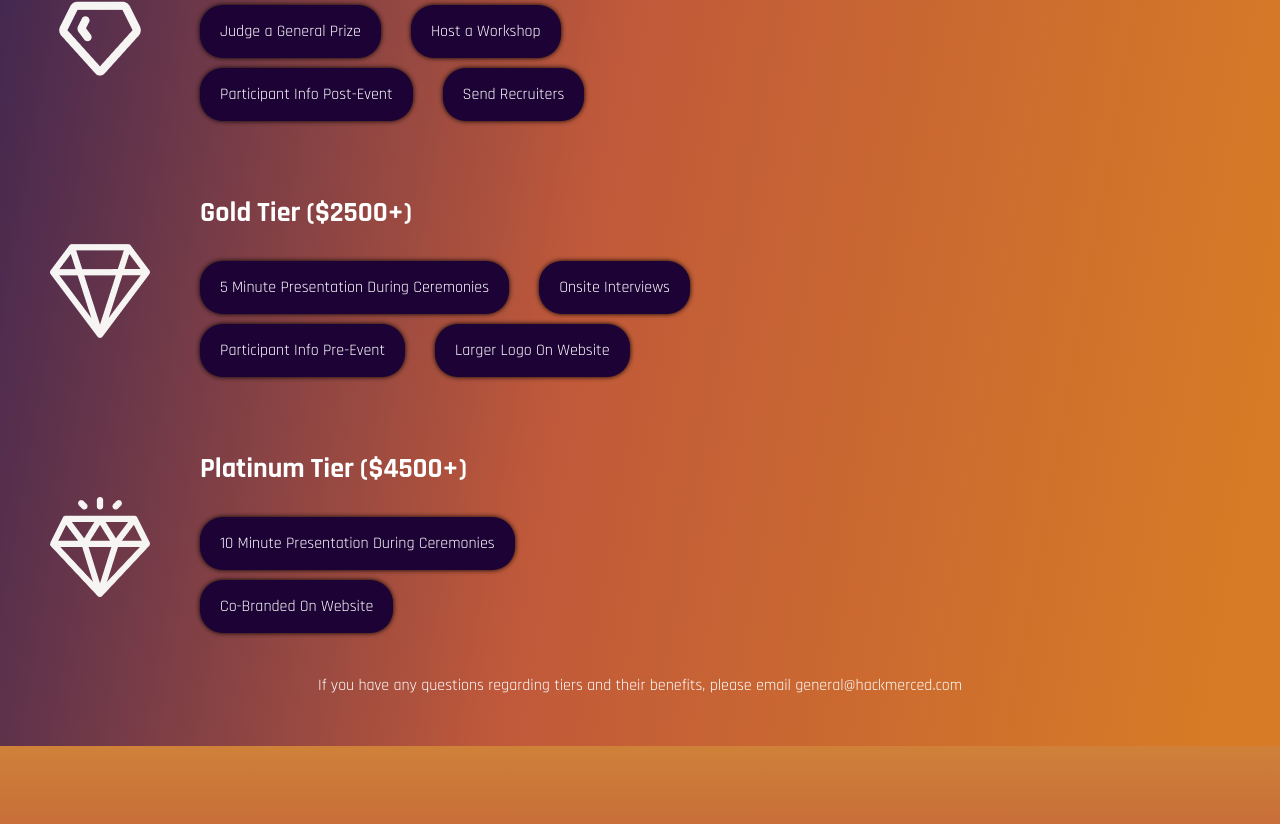
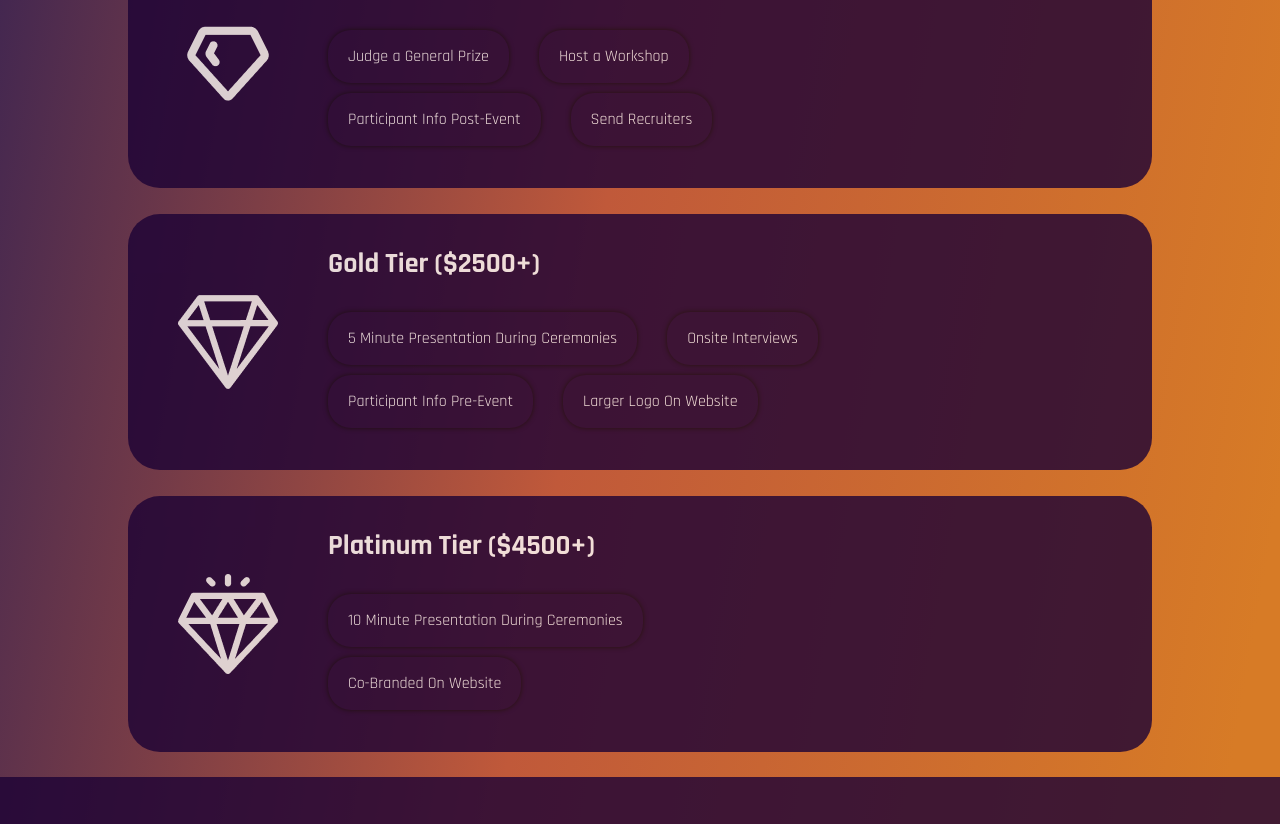
Before and after one commit to HackMerced/HackMerced-X, a React (Create React App) app: page /sponsorus in a window 1280 px wide. Shown: the part 2268-3092 px from the top of the page. Built offline with nearby package versions, Linux system fonts and the light colour scheme.

Commit message:
added background, opacity, to tiers

```diff
--- a/package.json
+++ b/package.json
@@ -19,7 +19,7 @@
     "web-vitals": "^4.2.4"
   },
   "scripts": {
-    "start": "export NODE_OPTIONS=--openssl-legacy-provider && react-scripts start --host 0.0.0.0 --port 3000",
+    "start": "set NODE_OPTIONS=--openssl-legacy-provider && react-scripts start --host 0.0.0.0 --port 3000",
     "build": "export NODE_OPTIONS=--openssl-legacy-provider && react-scripts build && cp build/index.html build/404.html",
     "test": "react-scripts test",
     "eject": "react-scripts eject",
--- a/src/Components/Sponsorship-Deck/SponsorshipDeck.css
+++ b/src/Components/Sponsorship-Deck/SponsorshipDeck.css
@@ -209,7 +209,7 @@
     flex-direction: column;
     background: linear-gradient(-80deg, #D77B26 5%, #C0593A, #342153);
     align-items: center;
-    padding: 25px 0 50px 0;
+    padding: 25px 0 0 0;
     overflow: hidden;
 }
 
@@ -225,12 +225,16 @@
 }
 
 .sponsor-tiers {
-    width: 100%;
+    width: 80%;
     height: 256px;
     color: #FFFF;
     font-family: var(--font-family);
     display: flex;
     align-items: center;
+    background-color: #1C0235;
+    opacity: 80%;
+    border-radius: 2rem;
+    margin-bottom: 2%;
 }
 
 .sponsor-tiers img {
@@ -277,7 +281,13 @@
     padding: 0 20px 0 20px;
 }
 
-
+.third-page-footer {
+    background-color: #1C0235;
+    width: 100%;
+    text-align: center;
+    padding: 5% 0;
+    opacity: 80%;
+}
 
 
 
--- a/src/Components/Sponsorship-Deck/ThirdPage.js
+++ b/src/Components/Sponsorship-Deck/ThirdPage.js
@@ -71,7 +71,7 @@ const ThirdPage = () => {
                     </div>
                 </div>
             </div>
-            <span>If you have any questions regarding tiers and their benefits, please email general@hackmerced.com</span>
+            <span className='third-page-footer'>If you have any questions regarding tiers and their benefits, please email general@hackmerced.com</span>
         </section>
     )
 };
```
